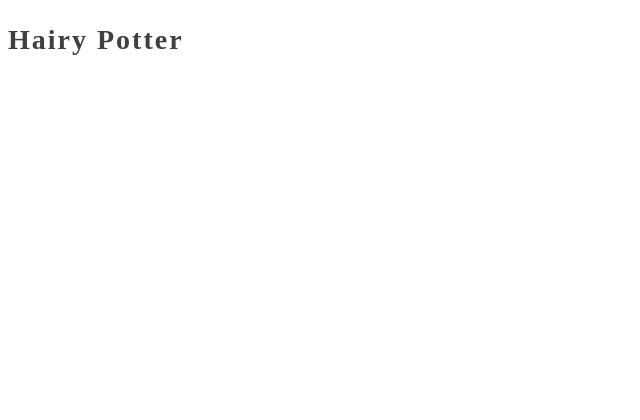
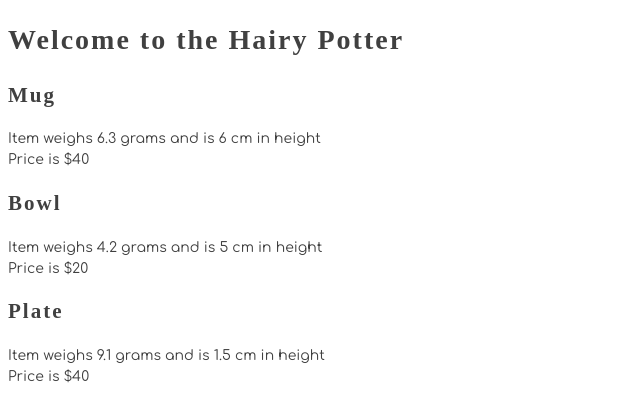
Before and after one commit to nss-day-cohort-72/Hairy-Potter-alwright33, a website with bundled scripts: page src/index.html in a window 1280 px wide. Shown: the whole page, without its empty margins (0-640 px from the left). Built offline with nearby package versions, Linux system fonts and the light colour scheme; a web font is replaced by a local one.

Commit message:
final commit

```diff
--- a/src/index.html
+++ b/src/index.html
@@ -1,13 +1,19 @@
 <!DOCTYPE html>
 <html lang="en">
 <head>
-    <h1>Hairy Potter</h1>
     <meta charset="UTF-8">
     <meta name="viewport" content="width=device-width, initial-scale=1.0">
     <title>Document</title>
     <link rel="stylesheet" href="./styles/main.css">
 </head>
 <body>
+    <header>
+        <h1>Welcome to the Hairy Potter</h1>
+    </header>
+    <main>
+        <section id="potteryList">
+        </section>
+    </main>
     <script src="./scripts/main.js" type="module"></script>
 </body>
 </html>
--- a/src/scripts/Pottery-List.js
+++ b/src/scripts/Pottery-List.js
@@ -1,3 +1,22 @@
-export const potteryList = () =>{
+import { makePottery } from "./Pottery-Wheel.js"
+import { usePottery } from "./Pottery-Catalog.js"
 
+export const potteryList = () => {
+
+    let potteryHTML = ''
+    //call `usePottery()` inside the function to get the list of sellable pottery items.
+    const sellableItems = usePottery()
+
+    for (const pottery of sellableItems) {
+        potteryHTML += `
+        <section class="pottery" id="pottery--${pottery.id}">
+            <h2 class="pottery__shape">${pottery.shape}</h2>
+            <div class="pottery__properties">
+                Item weighs ${pottery.weight} grams and is ${pottery.height} cm in height
+            </div>
+            <div class="pottery__price">Price is $${pottery.price}</div>
+        </section>
+        `
+    }
+    return potteryHTML;
 }
--- a/src/scripts/main.js
+++ b/src/scripts/main.js
@@ -1,7 +1,7 @@
 import { toSellOrNotToSell, usePottery } from "./Pottery-Catalog.js";
 import { makePottery } from "./Pottery-Wheel.js";
 import { firePottery } from "./kiln.js";
-
+import { potteryList } from "./Pottery-List.js";
 // Make 5 pieces of pottery at the wheel
 const mug = makePottery("Mug", 6.3, 6);
 const vase = makePottery("Vase", 7.0, 8);
@@ -28,3 +28,15 @@ toSellOrNotToSell(firedVase)
 toSellOrNotToSell(firedBowl)
 toSellOrNotToSell(firedPlate)
 toSellOrNotToSell(firedCup)
+
+const renderPotteryToDOM = (potteryHTML) =>{
+    const potteryListElement = document.getElementById("potteryList");
+    if (potteryListElement) {
+        potteryListElement.innerHTML = potteryHTML;
+    } else {
+        console.error('Could not find element with id "potteryList"')
+    }
+};
+
+const potteryHTML = potteryList()
+renderPotteryToDOM(potteryHTML);
```
Also changed, not shown: src/scripts/Pottery-Catalog.js (line endings or trailing spaces).
